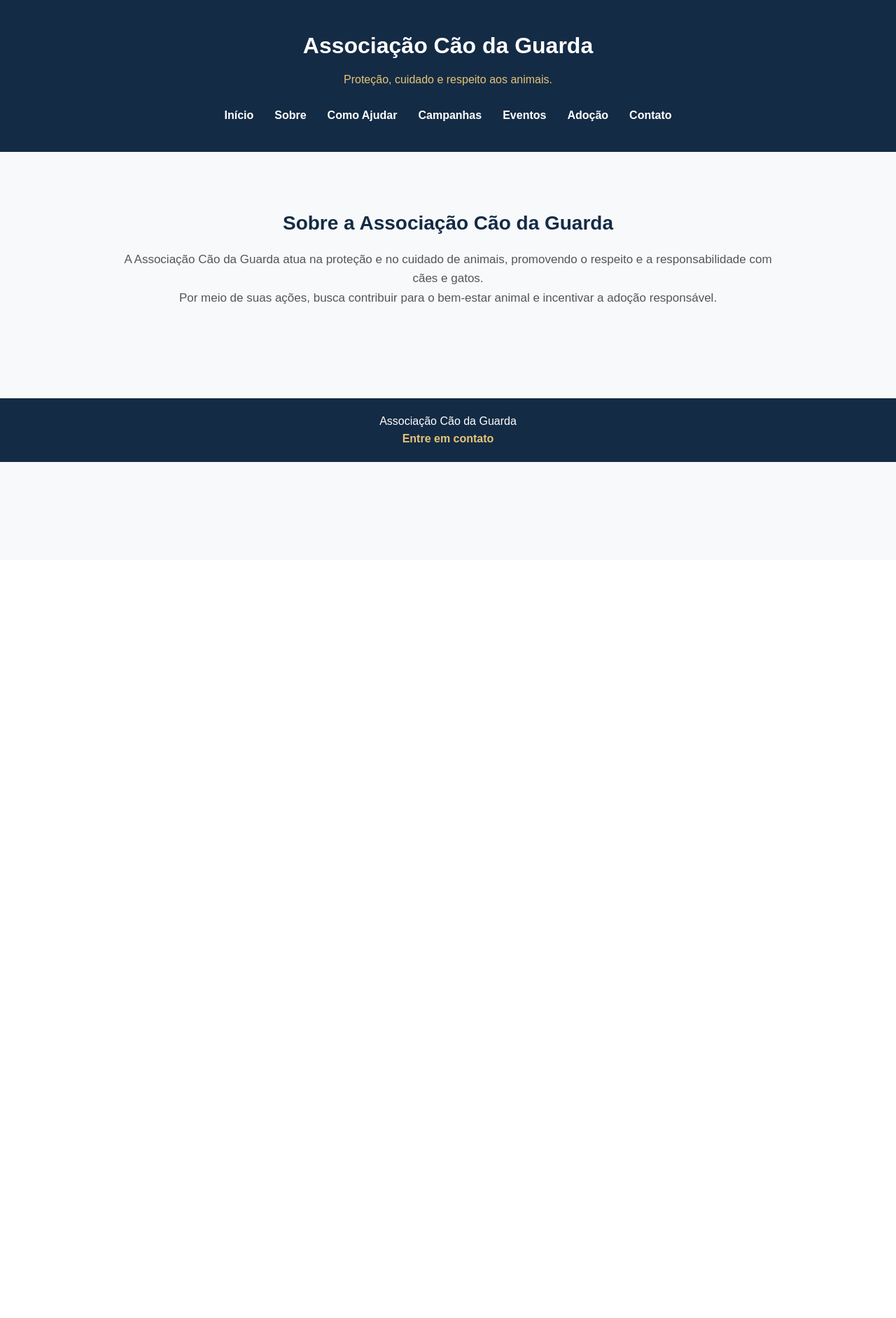
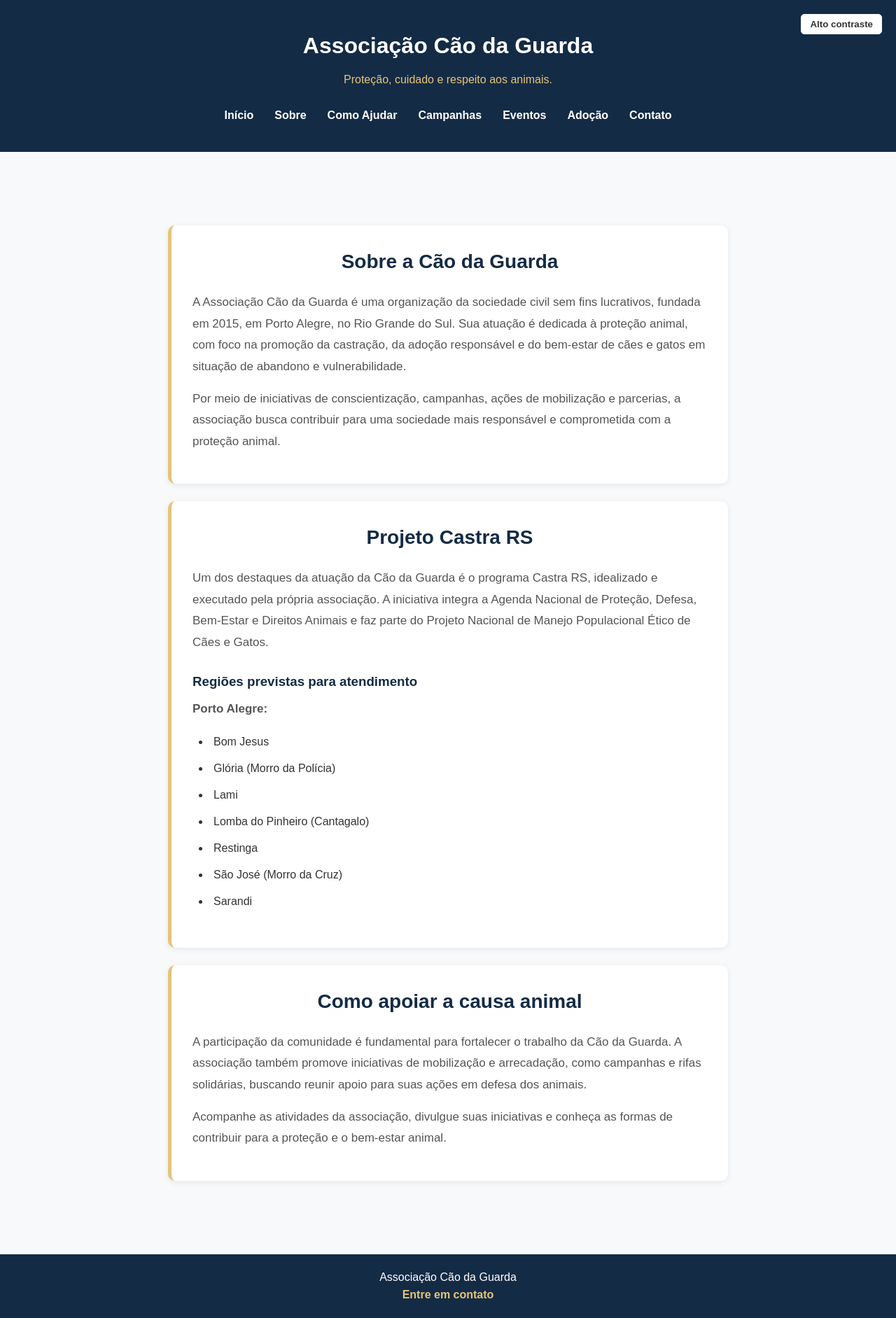
Before and after one commit to Dev-DaniFR/portal-cao-da-guarda, a Django app: page /sobre/ in a window 1280 px wide. Shown: the whole page at 70% size. Before the commit the page ends 660 px from the top, so only its background shows below. Run offline with Django 5.2, Linux system fonts and the light colour scheme.

Commit message:
feat: melhora o layout da página sobre e mantém alto contraste

```diff
--- a/portal/static/portal/css/style.css
+++ b/portal/static/portal/css/style.css
@@ -15,6 +15,7 @@ body {
 
 /* Cabeçalho */
 header {
+    position: relative;
     background-color: #142b45;
     color: #ffffff;
     text-align: center;
@@ -149,3 +150,187 @@ footer a:hover {
     color: #ffffff;
     text-decoration: underline;
 }
+
+
+/* Controles de acessibilidade */
+.acessibilidade {
+    position: absolute;
+    top: 20px;
+    right: 20px;
+    margin: 0;
+    padding: 0;
+}
+
+.acessibilidade button {
+    padding: 6px 12px;
+    border: 1px solid #ffffff;
+    border-radius: 5px;
+    background-color: #ffffff;
+    color: #333333;
+    font-weight: bold;
+    cursor: pointer;
+}
+
+.acessibilidade button:hover {
+    background-color: #eeeeee;
+}
+
+.acessibilidade button:focus-visible {
+    outline: 3px solid #ffd166;
+    outline-offset: 3px;
+}
+
+/* Modo de alto contraste */
+body.alto-contraste {
+    background-color: #000000;
+    color: #ffffff;
+}
+
+body.alto-contraste header,
+body.alto-contraste footer {
+    background-color: #000000;
+    color: #ffffff;
+    border-color: #ffffff;
+}
+
+body.alto-contraste header p,
+body.alto-contraste nav a,
+body.alto-contraste main h2,
+body.alto-contraste main p,
+body.alto-contraste main article h3,
+body.alto-contraste footer p {
+    color: #ffffff !important;
+}
+
+body.alto-contraste nav a:hover,
+body.alto-contraste footer a:hover {
+    color: #ffff00 !important;
+}
+
+body.alto-contraste main article {
+    background-color: #000000;
+    color: #ffffff;
+    border: 2px solid #ffffff;
+    box-shadow: none;
+}
+
+body.alto-contraste a {
+    color: #ffff00 !important;
+}
+
+body.alto-contraste a:hover {
+    color: #ffffff !important;
+}
+
+body.alto-contraste .acessibilidade button {
+    background-color: #ffff00;
+    color: #000000;
+    border: 2px solid #ffffff;
+}
+
+body.alto-contraste .acessibilidade button:hover {
+    background-color: #ffffff;
+}
+
+body.alto-contraste a:focus-visible,
+body.alto-contraste button:focus-visible {
+    outline: 3px solid #ffff00;
+    outline-offset: 3px;
+}
+
+
+/* Página Sobre */
+.pagina-sobre section {
+    background-color: #ffffff;
+    padding: 30px;
+    margin: 25px auto 35px;
+    border-radius: 10px;
+    border-left: 5px solid #e5c477;
+    box-shadow: 0 3px 10px rgba(0, 0, 0, 0.07);
+    text-align: left;
+}
+
+.pagina-sobre h2 {
+    text-align: left;
+    margin-bottom: 20px;
+}
+
+.pagina-sobre p {
+    margin-bottom: 15px;
+    line-height: 1.8;
+}
+
+.pagina-sobre h3 {
+    color: #142b45;
+    margin: 25px 0 15px;
+}
+
+.pagina-sobre ul {
+    margin: 15px 0 15px 25px;
+    line-height: 2;
+}
+
+.pagina-sobre li {
+    padding-left: 5px;
+}
+
+/* Adaptação para celulares */
+@media (max-width: 600px) {
+    .pagina-sobre section {
+        padding: 20px;
+        margin: 20px auto;
+    }
+}
+
+/* Layout da página Sobre */
+.pagina-sobre section {
+    background-color: #ffffff;
+    padding: 30px;
+    margin: 25px auto;
+    max-width: 800px;
+    border-radius: 10px;
+    box-shadow: 0 2px 8px rgba(0, 0, 0, 0.08);
+    text-align: left;
+}
+
+.pagina-sobre h2 {
+    text-align: center;
+    margin-bottom: 20px;
+}
+
+.pagina-sobre h3 {
+    color: #142b45;
+    margin: 25px 0 10px;
+}
+
+.pagina-sobre p {
+    margin-bottom: 15px;
+}
+
+.pagina-sobre ul {
+    margin: 10px 0 20px 25px;
+}
+
+.pagina-sobre li {
+    margin-bottom: 6px;
+}
+
+/* Mantém a página Sobre legível no alto contraste */
+body.alto-contraste .pagina-sobre section {
+    background-color: #000000;
+    color: #ffffff;
+    border: 2px solid #ffffff;
+    box-shadow: none;
+}
+
+body.alto-contraste .pagina-sobre h3,
+body.alto-contraste .pagina-sobre p {
+    color: #ffffff;
+}
+
+/* Ajustes para celulares */
+@media (max-width: 600px) {
+    .pagina-sobre section {
+        padding: 20px;
+    }
+}
--- /dev/null
+++ b/portal/static/portal/js/acessibilidade.js
@@ -0,0 +1,10 @@
+
+document.addEventListener('DOMContentLoaded', function () {
+    const botaoContraste = document.getElementById('alternar-contraste');
+
+    botaoContraste.addEventListener('click', function () {
+        const contrasteAtivo = document.body.classList.toggle('alto-contraste');
+
+        botaoContraste.setAttribute('aria-pressed', contrasteAtivo);
+    });
+});
--- a/portal/templates/portal/base.html
+++ b/portal/templates/portal/base.html
@@ -27,9 +27,15 @@
         <a href="{% url 'adocao' %}">Adoção</a>
         <a href="{% url 'contato' %}">Contato</a>
     </nav>
+
+    <div class="acessibilidade">
+    <button type="button" id="alternar-contraste" aria-pressed="false">
+        Alto contraste
+    </button>
+</div>
 </header>
 
-    <main>
+<main id="conteudo-principal">
     {% block content %}
     {% endblock %}
 </main>
@@ -41,5 +47,7 @@
     </p>
 </footer>
 
+<script src="{% static 'portal/js/acessibilidade.js' %}"></script>
+
 </body>
 </html>
--- a/portal/templates/portal/sobre.html
+++ b/portal/templates/portal/sobre.html
@@ -4,19 +4,72 @@
 
 {% block content %}
 
+<div class="pagina-sobre">
+
 <section>
-        <h2>Sobre a Associação Cão da Guarda</h2>
+    <h2>Sobre a Cão da Guarda</h2>
 
     <p>
-            A Associação Cão da Guarda atua na proteção e no cuidado
-            de animais, promovendo o respeito e a responsabilidade
-            com cães e gatos.
+        A Associação Cão da Guarda é uma organização da sociedade
+        civil sem fins lucrativos, fundada em 2015, em Porto Alegre,
+        no Rio Grande do Sul. Sua atuação é dedicada à proteção
+        animal, com foco na promoção da castração, da adoção
+        responsável e do bem-estar de cães e gatos em situação
+        de abandono e vulnerabilidade.
     </p>
 
     <p>
-            Por meio de suas ações, busca contribuir para o bem-estar
-            animal e incentivar a adoção responsável.
+        Por meio de iniciativas de conscientização, campanhas,
+        ações de mobilização e parcerias, a associação busca
+        contribuir para uma sociedade mais responsável e
+        comprometida com a proteção animal.
     </p>
 </section>
 
+<section>
+    <h2>Projeto Castra RS</h2>
+
+    <p>
+        Um dos destaques da atuação da Cão da Guarda é o programa
+        Castra RS, idealizado e executado pela própria associação.
+        A iniciativa integra a Agenda Nacional de Proteção, Defesa,
+        Bem-Estar e Direitos Animais e faz parte do Projeto Nacional
+        de Manejo Populacional Ético de Cães e Gatos.
+    </p>
+
+
+    <h3>Regiões previstas para atendimento</h3>
+
+    <p><strong>Porto Alegre:</strong></p>
+
+    <ul>
+        <li>Bom Jesus</li>
+        <li>Glória (Morro da Polícia)</li>
+        <li>Lami</li>
+        <li>Lomba do Pinheiro (Cantagalo)</li>
+        <li>Restinga</li>
+        <li>São José (Morro da Cruz)</li>
+        <li>Sarandi</li>
+    </ul>
+
+</section>
+
+<section>
+    <h2>Como apoiar a causa animal</h2>
+
+    <p>
+        A participação da comunidade é fundamental para fortalecer
+        o trabalho da Cão da Guarda. A associação também promove
+        iniciativas de mobilização e arrecadação, como campanhas
+        e rifas solidárias, buscando reunir apoio para suas ações
+        em defesa dos animais.
+    </p>
+
+    <p>
+        Acompanhe as atividades da associação, divulgue suas
+        iniciativas e conheça as formas de contribuir para a
+        proteção e o bem-estar animal.
+    </p>
+</section>
+</div>
 {% endblock %}
```
Lines whose indentation alone changed are shown as unchanged.
